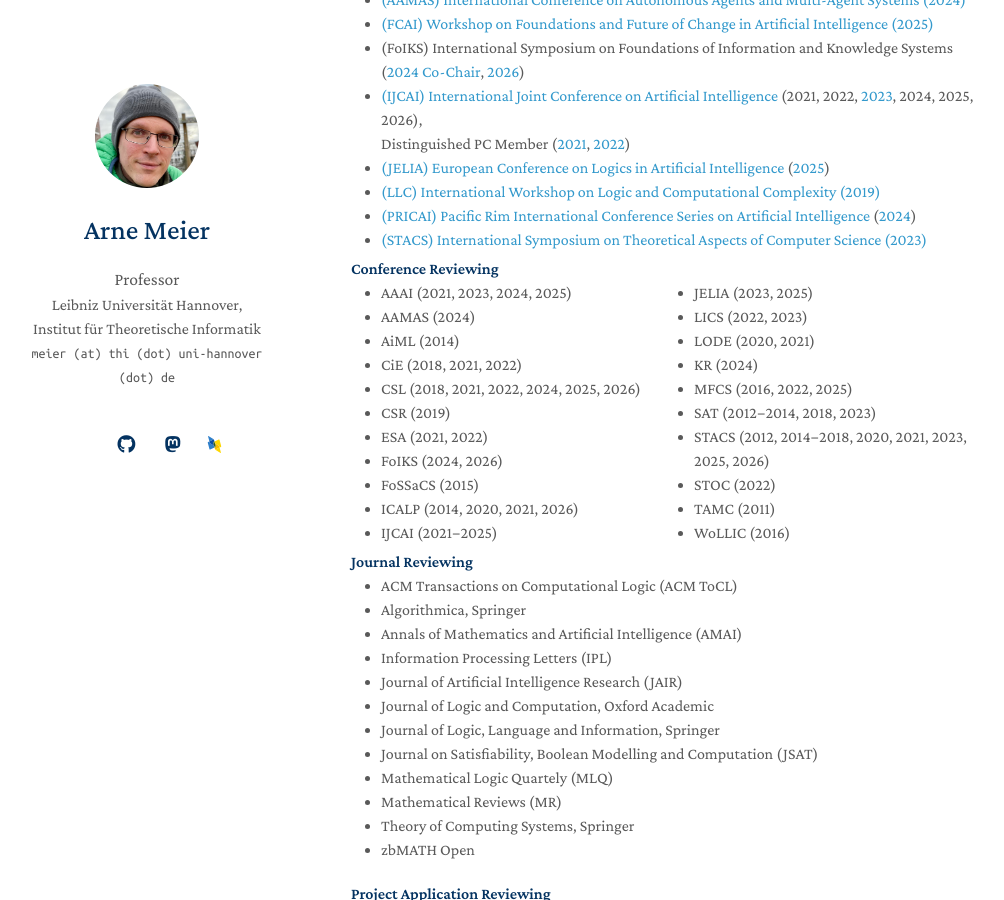
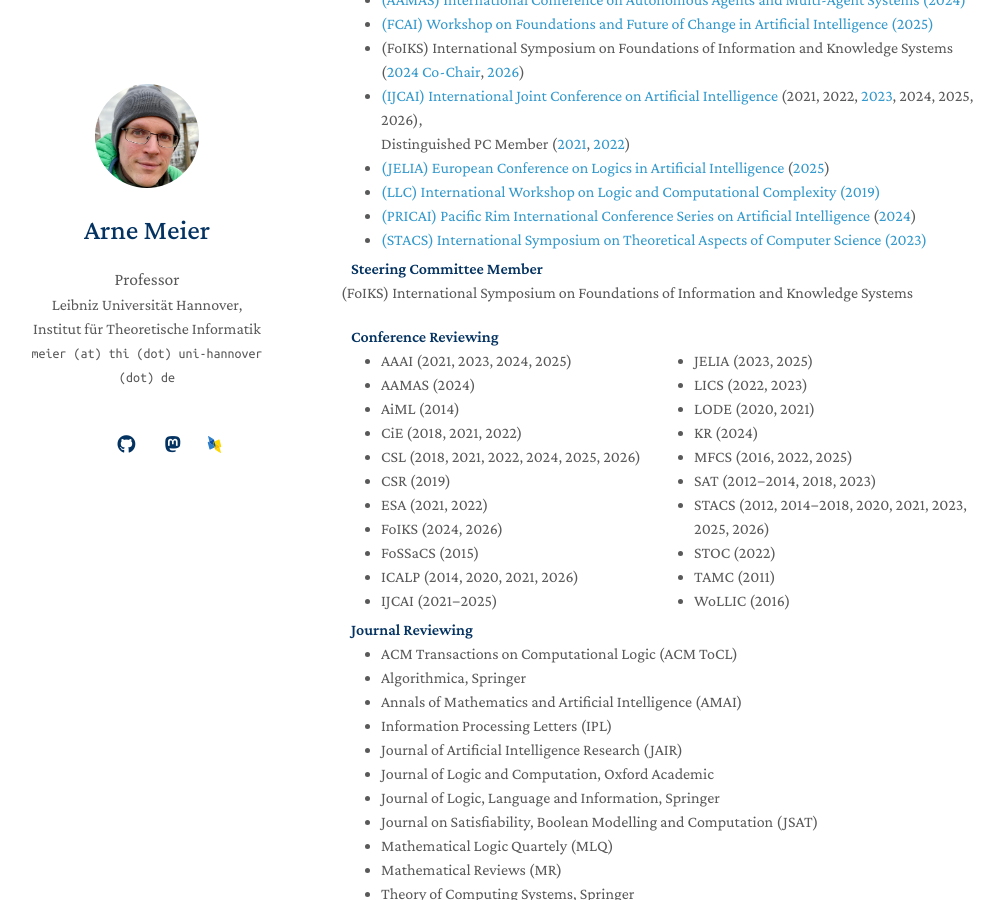
Before and after one commit to ArneMeier/ArneMeier.github.io, a Jekyll site: the page built from index.md, in a window 1280 px wide and 900 px high, scrolled down 1105 px. Shown: the whole window, without its empty margins (129-1133 px from the left). Built offline with Jekyll 4.4.1, drawn with Linux system fonts in a browser that asks for light colours; nearby versions of some CDN libraries; a style sheet for code colours, icons or effects is not loaded; our own code applies the rules of GitHub Pages for plain Markdown files.

Commit message:
Update services.md with new committee and reviewing info
Added a new section for Steering Committee Member and updated conference reviewing details.

```diff
--- a/_includes/services.md
+++ b/_includes/services.md
@@ -22,6 +22,9 @@
   <li><autocolor><a href="https://www.conferences.uni-hamburg.de/event/272/">
     (STACS) International Symposium on Theoretical Aspects of Computer Science (2023)</a></autocolor></li>
 </ul>
+
+<h4 style="margin:0 10px 0;">Steering Committee Member</h4>
+(FoIKS) International Symposium on Foundations of Information and Knowledge Systems
 
 <h4 style="margin:0 10px 0;">Conference Reviewing</h4>
 
```
